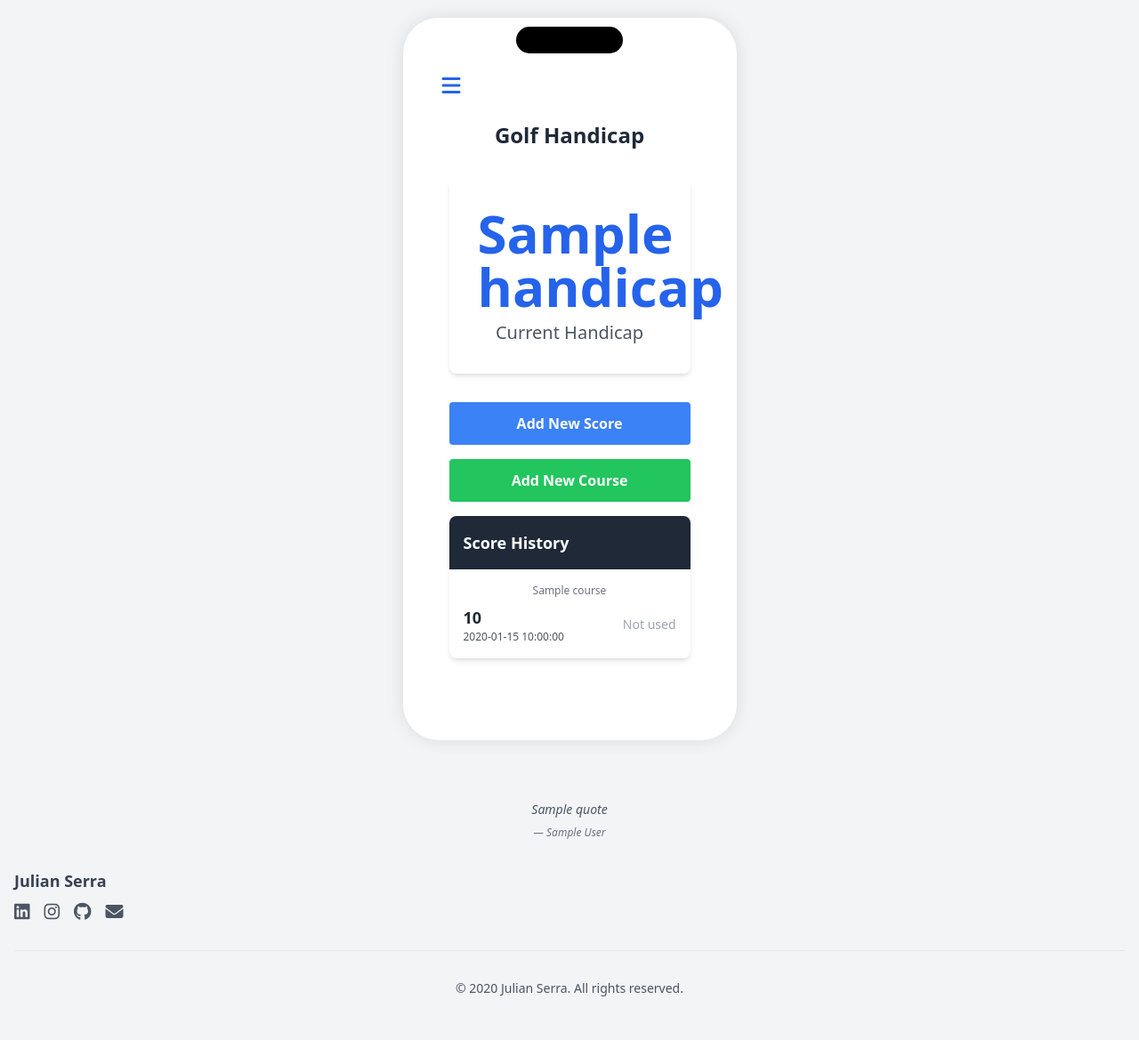
After one commit to julyanserra/julianserra, a Flask app: template templates/golf.html in a window 1280 px wide. The commit adds this page. Shown: the whole page at 89% size. Run offline with Flask 2, Linux system fonts and the light colour scheme; the template is opened without the code that fills it: most values are stand-ins (such as "Sample title", 1, 10 or a date in 2020); data that the repository does not hold is empty; some libraries are stand-ins or nearby versions.

Commit message:
add golf page, with caching

```diff
--- a/app.py
+++ b/app.py
@@ -2,8 +2,10 @@ import base64
 from flask import Flask, render_template, request, jsonify, session, redirect, url_for, Response
 from dotenv import load_dotenv
 import os
+from functools import lru_cache
 
-import requests
+
+import datetime
 from backend.supabase_db import SupabaseClient
 from backend.speechify_integration import SpeechifyAPI
 from backend.braintrust_integration import BraintrustAPI
@@ -243,8 +245,6 @@ def process_voice(voice_id=None):
         print(f"Unexpected error in process_voice: {str(e)}")
         return jsonify({'error': 'Unexpected error', 'details': str(e)}), 500
 
-
-
 # create generic route that loads whatever html is listed in route and a 404 if not found in directory
 @app.route('/<path:path>')
 def generic(path):
@@ -264,7 +264,6 @@ def delete_voice(voice_id):
         print("Voices delete succesfully")
     return redirect(url_for('voices'))
 
-
 #delete voices from speechify
 @app.route('/delete_voices/<string:voice_id>')
 def delete_voices(voice_id=None):
@@ -273,6 +272,115 @@ def delete_voices(voice_id=None):
     else:
         speechify.delete_voice(voice_id)
     return jsonify({'message': 'Voices deleted successfully'}), 200
+
+#start random routes
+
+@app.route('/golf', methods=['GET', 'POST'])
+def golf():
+    if request.method == 'POST':
+        date = datetime.datetime.strptime(request.form['date'], '%Y-%m-%d')
+        score = int(request.form['score'])
+        course_id = request.form['course_id']
+        tee = request.form['tee']
+        is_nine = request.form.get('is_nine_hole', False)
+
+        score_data = {
+            'date': date,
+            'score': score,
+            'course_id': course_id,
+            'tee': tee,
+            'is_nine_hole': is_nine
+        }
+        models.create_golf_score(score_data)
+
+        # Invalidate the cache for get_last_20_golf_scores
+        get_last_20_golf_scores.cache_clear()
+
+        return jsonify({"message": "Score added successfully"}), 200
+
+    scores = get_last_20_golf_scores()
+    handicap, used_score_ids = calculate_handicap(scores)
+    courses = get_golf_courses()
+
+    # Mark the scores used in handicap calculation
+    for score in scores:
+        score['used_in_handicap'] = score['id'] in used_score_ids
+
+    return render('golf.html', courses=courses, scores=scores, handicap=handicap)
+
+@app.route('/add_course', methods=['POST'])
+def add_course():
+    name = request.form['name']
+    rating = float(request.form['rating'])
+    slope = float(request.form['slope'])
+
+    new_course = {
+        "name": name,
+        "rating": rating,
+        "slope": slope
+    }
+
+    response = models.create_golf_course(new_course)
+
+    # Invalidate the cache for get_golf_courses
+    get_golf_courses.cache_clear()
+
+    if response.data:
+        return jsonify({"message": "Course added successfully", "course": response.data[0]}), 200
+    else:
+        return jsonify({"error": "Failed to add course"}), 400
+
+@lru_cache(maxsize=1)
+def get_last_20_golf_scores():
+    return models.get_last_20_golf_scores()
+
+@lru_cache(maxsize=1)
+def get_golf_courses():
+    return models.get_golf_courses()
+
+@lru_cache(maxsize=128)
+def get_golf_course(course_id):
+    return models.get_golf_course(course_id)
+
+def calculate_handicap(scores):
+    if len(scores) < 5:
+        return None, []
+
+    # Calculate differentials
+    differentials = []
+    for score in scores:
+        course = get_golf_course(score['course_id'])
+        if score['is_nine_hole']:
+            differential = (score['score'] * 2 - course['rating']) * 113 / course['slope']
+        else:
+            differential = (score['score'] - course['rating']) * 113 / course['slope']
+        differentials.append((differential, score['id']))
+
+    # Sort differentials and take the best ones based on the number of scores
+    differentials.sort(key=lambda x: x[0])
+    num_scores = len(differentials)
+    if num_scores <= 6:
+        handicap_differentials = differentials[:1]
+    elif num_scores <= 8:
+        handicap_differentials = differentials[:2]
+    elif num_scores <= 10:
+        handicap_differentials = differentials[:3]
+    elif num_scores <= 12:
+        handicap_differentials = differentials[:4]
+    elif num_scores <= 14:
+        handicap_differentials = differentials[:5]
+    elif num_scores <= 16:
+        handicap_differentials = differentials[:6]
+    elif num_scores <= 18:
+        handicap_differentials = differentials[:7]
+    else:
+        handicap_differentials = differentials[:8]
+
+    # Calculate the handicap index
+    handicap_index = sum(diff for diff, _ in handicap_differentials) / len(handicap_differentials) * 0.96
+    used_score_ids = [score_id for _, score_id in handicap_differentials]
+
+    return round(handicap_index, 1), used_score_ids
 
 # HELPERS -TODO MOVE TO HELPERS
 
@@ -296,7 +404,6 @@ def get_audio_url(text, id=None):
         audio_url = None
     return audio_url
 
-
 def render(template, **kwargs):
     random_quote = helpers.random_quote(models.get_quotes())
     pages = models.get_pages()
--- /dev/null
+++ b/templates/golf.html
@@ -0,0 +1,161 @@
+{% extends "layout.html" %}
+{% block content %}
+
+<div class="container mx-auto px-4 py-8 max-w-2xl">
+    <h1 class="text-2xl font-bold text-gray-800 mb-8 text-center">Golf Handicap </h1>
+
+    <!-- Handicap Display -->
+    <div class="bg-white rounded-lg shadow-md p-8 mb-8 text-center">
+        <div class="text-6xl font-bold text-blue-600" id="currentHandicap">
+            {{ handicap if handicap else '0.0' }}
+        </div>
+        <div class="text-gray-600 mt-2 text-xl">Current Handicap</div>
+    </div>
+
+        <!-- Add Score Button -->
+        <div class="mb-4">
+            <button id="toggleScoreForm" class="w-full bg-blue-500 text-white font-semibold py-3 px-4 rounded hover:bg-blue-600 transition duration-300 ease-in-out">
+                Add New Score
+            </button>
+        </div>
+
+        <!-- Add Score Form (Hidden by default) -->
+        <div id="scoreForm" class="bg-white rounded-lg shadow-md overflow-hidden mb-8 hidden">
+            <div class="p-6">
+                <form id="addScoreForm" class="space-y-4">
+                    <input type="date" name="date" required class="w-full p-3 border rounded">
+                    <input type="number" name="score" required placeholder="Score" class="w-full p-3 border rounded">
+                    <select name="course_id" required class="w-full p-3 border rounded">
+                        <option value="">Select Course</option>
+                        {% for course in courses %}
+                            <option value="{{ course.id }}">{{ course.name }}</option>
+                        {% endfor %}
+                    </select>
+                    <input type="text" name="tee" required placeholder="Tee (e.g., Black, Blue, White)" class="w-full p-3 border rounded">
+                    <div class="flex items-center">
+                        <input type="checkbox" name="is_nine_hole" id="is_nine_hole" class="mr-2">
+                        <label for="is_nine_hole">9-hole score</label>
+                    </div>
+                    <button type="submit" class="w-full bg-blue-500 text-white font-semibold py-3 px-4 rounded hover:bg-blue-600 transition duration-300 ease-in-out">
+                        Submit Score
+                    </button>
+                </form>
+            </div>
+        </div>
+
+        <!-- Add Course Button -->
+        <div class="mb-4">
+            <button id="toggleCourseForm" class="w-full bg-green-500 text-white font-semibold py-3 px-4 rounded hover:bg-green-600 transition duration-300 ease-in-out">
+                Add New Course
+            </button>
+        </div>
+
+        <!-- Add Course Form (Hidden by default) -->
+        <div id="courseForm" class="bg-white rounded-lg shadow-md overflow-hidden mb-8 hidden">
+            <div class="p-6">
+                <form id="addCourseForm" class="space-y-4">
+                    <input type="text" name="name" required placeholder="Course Name" class="w-full p-3 border rounded">
+                    <input type="number" name="rating" step="0.1" required placeholder="Course Rating" class="w-full p-3 border rounded">
+                    <input type="number" name="slope" step="0.1" required placeholder="Slope Rating" class="w-full p-3 border rounded">
+                    <button type="submit" class="w-full bg-green-500 text-white font-semibold py-3 px-4 rounded hover:bg-green-600 transition duration-300 ease-in-out">
+                        Add Course
+                    </button>
+                </form>
+            </div>
+        </div>
+
+<!-- Score History -->
+<div class="bg-white rounded-lg shadow-md overflow-hidden mb-8">
+    <div class="bg-gray-800 text-white p-4 font-semibold text-lg flex justify-between items-center">
+        <span>Score History</span>
+    </div>
+    <div class="divide-y divide-gray-200">
+        {% for score in scores %}
+            <div class="p-4 hover:bg-gray-50 transition duration-150 ease-in-out {% if score.used_in_handicap %}bg-blue-50{% endif %}">
+                <div class="flex flex-col">
+                    <div class="text-xs text-gray-500 mb-2">
+                        {% set course = courses|selectattr("id", "equalto", score.course_id)|first %}
+                        {{ course.name if course else "Unknown Course" }}
+                    </div>
+                    <div class="flex items-center justify-between">
+                        <div>
+                            <div class="flex items-baseline">
+                                <span class="text-lg font-semibold text-gray-800">{{ score.score }}</span>
+                                {% if score.is_nine_hole %}
+                                    <span class="ml-1 text-xs text-gray-500">(9-hole)</span>
+                                {% endif %}
+                            </div>
+                            <div class="text-xs text-gray-600">
+                                {{ score.date }}
+                            </div>
+                        </div>
+                        <div class="text-sm font-medium {% if score.used_in_handicap %}text-blue-600{% else %}text-gray-400{% endif %}">
+                            {% if score.used_in_handicap %}Used{% else %}Not used{% endif %}
+                        </div>
+                    </div>
+                </div>
+            </div>
+        {% endfor %}
+    </div>
+
+</div>
+
+
+</div>
+
+{% endblock %}
+
+{% block scripts %}
+<script>
+    $(document).ready(function() {
+        $('#toggleScoreForm').click(function() {
+            $('#scoreForm').slideToggle();
+            $('#courseForm').slideUp();
+        });
+
+        $('#toggleCourseForm').click(function() {
+            $('#courseForm').slideToggle();
+            $('#scoreForm').slideUp();
+        });
+
+        $('#addScoreForm').submit(function(e) {
+            e.preventDefault();
+            $.ajax({
+                url: '/golf',
+                method: 'POST',
+                data: $(this).serialize(),
+                success: function(data) {
+                    alert(data.message);
+                    location.reload();
+                },
+                error: function(jqXHR) {
+                    alert('Error: ' + (jqXHR.responseJSON ? jqXHR.responseJSON.error : 'An unknown error occurred'));
+                }
+            });
+        });
+
+        $('#addCourseForm').submit(function(e) {
+            e.preventDefault();
+            $.ajax({
+                url: '/add_course',
+                method: 'POST',
+                data: $(this).serialize(),
+                success: function(data) {
+                    alert(data.message);
+                    $('#addScoreForm select[name="course_id"]').append(
+                        $('<option>', {
+                            value: data.course.id,
+                            text: data.course.name
+                        })
+                    );
+                    $('#addCourseForm')[0].reset();
+                    $('#courseForm').slideUp();
+                },
+                error: function(jqXHR) {
+                    alert('Error: ' + (jqXHR.responseJSON ? jqXHR.responseJSON.error : 'An unknown error occurred'));
+                }
+            });
+        });
+    });
+</script>
+{% endblock %}
--- a/templates/layout.html
+++ b/templates/layout.html
@@ -25,6 +25,9 @@
     <link rel="icon" type="image/png" sizes="32x32" href="/static/icons/favicon-32x32.png">
     <link rel="icon" type="image/png" sizes="96x96" href="/static/icons/favicon-96x96.png">
     <link rel="icon" type="image/png" sizes="16x16" href="/static/icons/favicon-16x16.png">
+    <link rel="stylesheet" href="https://code.jquery.com/ui/1.12.1/themes/base/jquery-ui.css">
+    <script src="https://code.jquery.com/jquery-3.6.0.min.js"></script>
+    <script src="https://code.jquery.com/ui/1.12.1/jquery-ui.min.js"></script>
 
 
 
@@ -70,6 +73,9 @@
                                     <li><a href="https://julyanserra.github.io/email-signatures/"
                                         class="menu-item block py-2 px-4 rounded-lg text-blue-600 hover:text-blue-800"><i
                                             class="fas fa-signature mr-2"></i>Email Signature</a></li>
+                                    <li><a href="/golf"
+                                        class="menu-item block py-2 px-4 rounded-lg text-blue-600 hover:text-blue-800"><i
+                                            class="fas fa-golf-ball-tee mr-2"></i>Golf</a></li>
                                     <li><a href="{{links['stripe']}}"
                                         class="menu-item block py-2 px-4 rounded-lg text-blue-600 hover:text-blue-800"><i
                                             class="fas fa-dollar mr-2"></i>Just the Tip</a></li>
```
Also changed, not shown: backend/models.py (+61 -0 lines), backend/schemas/supabase-migrations.sql (+21 -1 lines), backend/supabase_db.py (+70 -0 lines).
